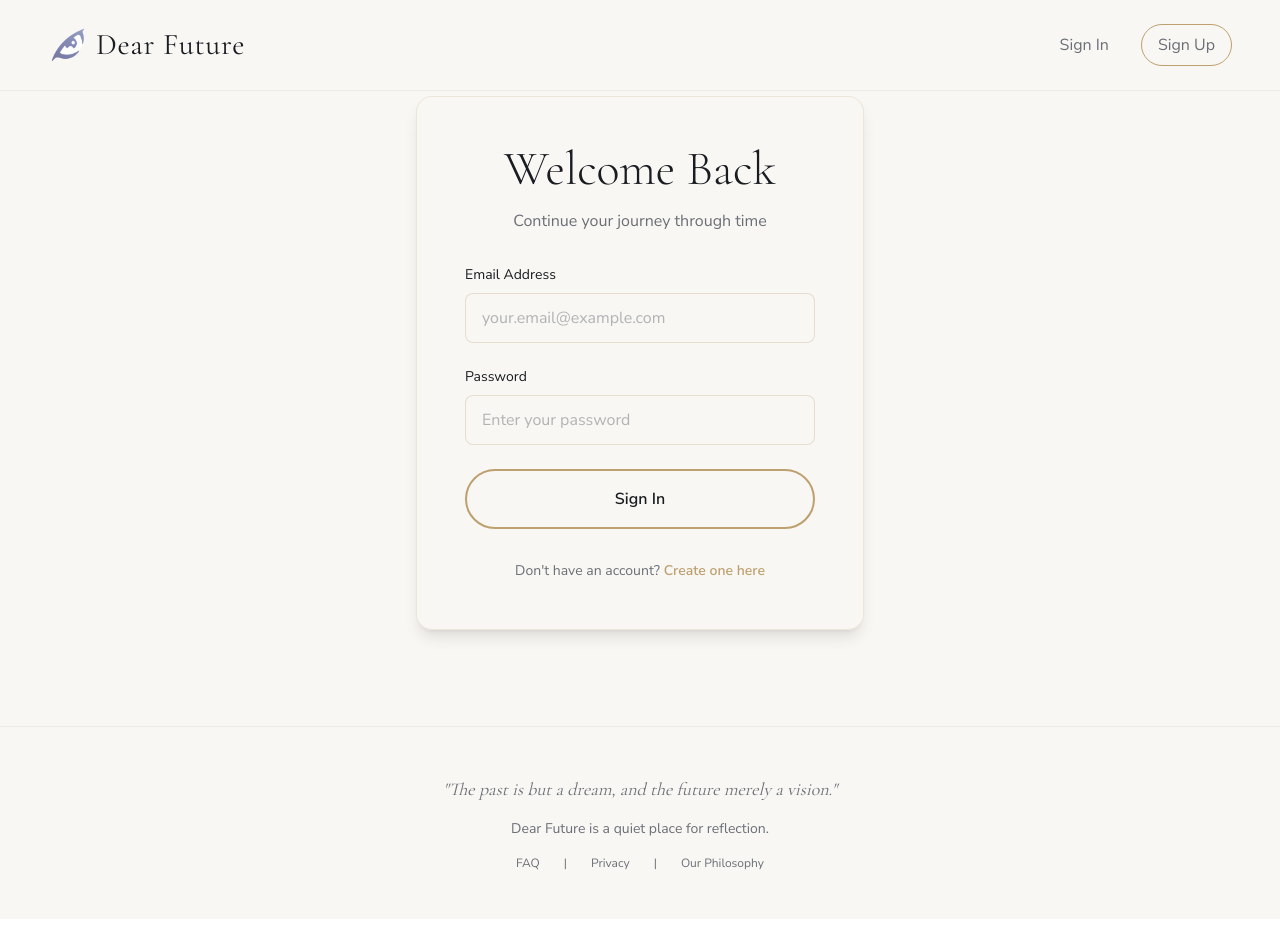
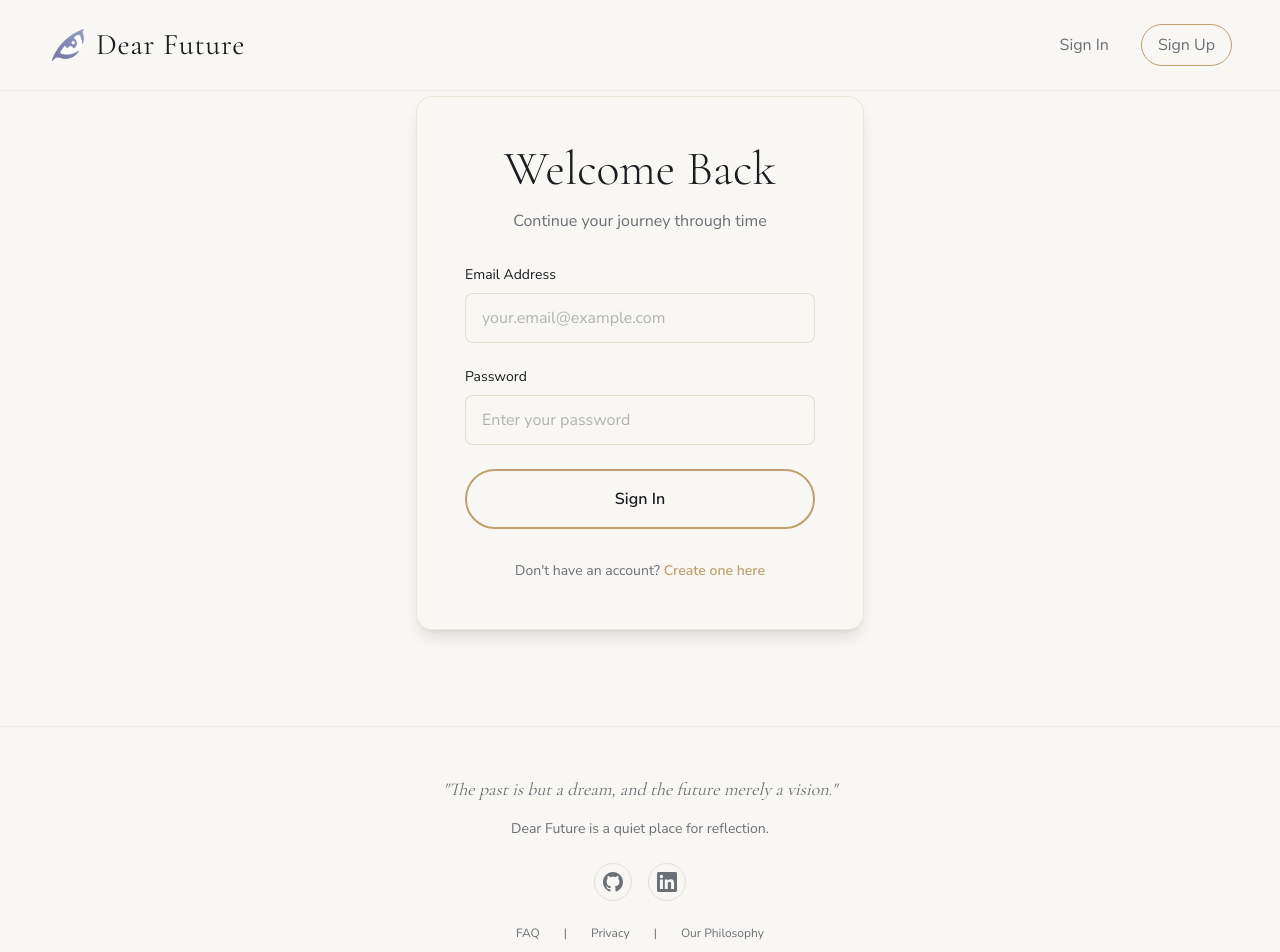
Before and after one commit to MohittShukla/DearFuture, a React (Vite) app in the folder client/: page /login in a window 1280 px wide. Shown: the top 952 px of the page. Before the commit the page ends 919 px from the top, so only its background shows below. Built offline with nearby package versions, Linux system fonts and the light colour scheme.

Commit message:
added social links

```diff
--- a/client/src/components/Footer.jsx
+++ b/client/src/components/Footer.jsx
@@ -5,9 +5,46 @@
         <p className="font-serif text-base md:text-lg text-ink-secondary mb-4 italic">
           "The past is but a dream, and the future merely a vision."
         </p>
-        <p className="font-sans text-sm text-ink-secondary mb-4">
+        <p className="font-sans text-sm text-ink-secondary mb-6">
           Dear Future is a quiet place for reflection.
         </p>
+
+        {/* Social Links */}
+        <div className="flex items-center justify-center gap-4 mb-6">
+          <a
+            href="https://github.com/mohittshukla"
+            target="_blank"
+            rel="noopener noreferrer"
+            className="p-2 rounded-full border border-ink/10 text-ink-secondary hover:text-hope hover:border-hope transition-all duration-300"
+            aria-label="GitHub"
+          >
+            <svg
+              className="w-5 h-5"
+              fill="currentColor"
+              viewBox="0 0 24 24"
+              xmlns="http://www.w3.org/2000/svg"
+            >
+              <path d="M12 0c-6.626 0-12 5.373-12 12 0 5.302 3.438 9.8 8.207 11.387.599.111.793-.261.793-.577v-2.234c-3.338.726-4.033-1.416-4.033-1.416-.546-1.387-1.333-1.756-1.333-1.756-1.089-.745.083-.729.083-.729 1.205.084 1.839 1.237 1.839 1.237 1.07 1.834 2.807 1.304 3.492.997.107-.775.418-1.305.762-1.604-2.665-.305-5.467-1.334-5.467-5.931 0-1.311.469-2.381 1.236-3.221-.124-.303-.535-1.524.117-3.176 0 0 1.008-.322 3.301 1.23.957-.266 1.983-.399 3.003-.404 1.02.005 2.047.138 3.006.404 2.291-1.552 3.297-1.23 3.297-1.23.653 1.653.242 2.874.118 3.176.77.84 1.235 1.911 1.235 3.221 0 4.609-2.807 5.624-5.479 5.921.43.372.823 1.102.823 2.222v3.293c0 .319.192.694.801.576 4.765-1.589 8.199-6.086 8.199-11.386 0-6.627-5.373-12-12-12z" />
+            </svg>
+          </a>
+          <a
+            href="https://www.linkedin.com/in/mohittshukla/"
+            target="_blank"
+            rel="noopener noreferrer"
+            className="p-2 rounded-full border border-ink/10 text-ink-secondary hover:text-hope hover:border-hope transition-all duration-300"
+            aria-label="LinkedIn"
+          >
+            <svg
+              className="w-5 h-5"
+              fill="currentColor"
+              viewBox="0 0 24 24"
+              xmlns="http://www.w3.org/2000/svg"
+            >
+              <path d="M20.447 20.452h-3.554v-5.569c0-1.328-.027-3.037-1.852-3.037-1.853 0-2.136 1.445-2.136 2.939v5.667H9.351V9h3.414v1.561h.046c.477-.9 1.637-1.85 3.37-1.85 3.601 0 4.267 2.37 4.267 5.455v6.286zM5.337 7.433c-1.144 0-2.063-.926-2.063-2.065 0-1.138.92-2.063 2.063-2.063 1.14 0 2.064.925 2.064 2.063 0 1.139-.925 2.065-2.064 2.065zm1.782 13.019H3.555V9h3.564v11.452zM22.225 0H1.771C.792 0 0 .774 0 1.729v20.542C0 23.227.792 24 1.771 24h20.451C23.2 24 24 23.227 24 22.271V1.729C24 .774 23.2 0 22.222 0h.003z" />
+            </svg>
+          </a>
+        </div>
+
         <div className="flex items-center justify-center gap-6 font-sans text-xs text-ink-secondary">
           <a href="#faq" className="hover:text-ink transition-colors duration-300">
             FAQ
--- a/client/src/pages/Landing.jsx
+++ b/client/src/pages/Landing.jsx
@@ -1,35 +1,9 @@
-import { useEffect, useState } from 'react';
+import { useEffect } from 'react';
 import { Link, useNavigate } from 'react-router-dom';
-import { motion, useScroll, useTransform } from 'framer-motion';
+import { motion } from 'framer-motion';
 import { useAuth } from '../context/AuthContext';
-
-// ========================================
-// Header Component
-// ========================================
-function Header() {
-  return (
-    <motion.header
-      initial={{ opacity: 0 }}
-      animate={{ opacity: 1 }}
-      transition={{ duration: 1.5, delay: 0.5 }}
-      className="fixed top-0 left-0 right-0 z-50 px-6 py-6 md:px-12"
-    >
-      <div className="max-w-7xl mx-auto flex items-center justify-between">
-        <Link to="/" className="font-serif text-2xl md:text-3xl text-ink font-normal tracking-wide">
-          Dear Future
-        </Link>
-        <nav className="flex items-center gap-8 font-sans text-ink-secondary">
-          <Link to="/login" className="text-sm md:text-base hover:text-ink transition-colors duration-300">
-            Sign In
-          </Link>
-          <a href="#faq" className="text-sm md:text-base hover:text-ink transition-colors duration-300">
-            FAQ
-          </a>
-        </nav>
-      </div>
-    </motion.header>
-  );
-}
+import Header from '../components/Header';
+import Footer from '../components/Footer';
 
 // ========================================
 // Hero Section ("The Threshold")
@@ -286,34 +260,6 @@
 }
 
 // ========================================
-// Footer Component
-// ========================================
-function Footer() {
-  return (
-    <footer className="py-12 px-6 border-t border-ink/5">
-      <div className="max-w-7xl mx-auto text-center">
-        <p className="font-sans text-sm text-ink-secondary mb-4">
-          Dear Future is a quiet place for reflection.
-        </p>
-        <div className="flex items-center justify-center gap-6 font-sans text-xs text-ink-secondary">
-          <a href="#faq" className="hover:text-ink transition-colors duration-300">
-            FAQ
-          </a>
-          <span>|</span>
-          <a href="#privacy" className="hover:text-ink transition-colors duration-300">
-            Privacy
-          </a>
-          <span>|</span>
-          <a href="#philosophy" className="hover:text-ink transition-colors duration-300">
-            Our Philosophy
-          </a>
-        </div>
-      </div>
-    </footer>
-  );
-}
-
-// ========================================
 // Main Landing Page Component
 // ========================================
 function Landing() {
```
